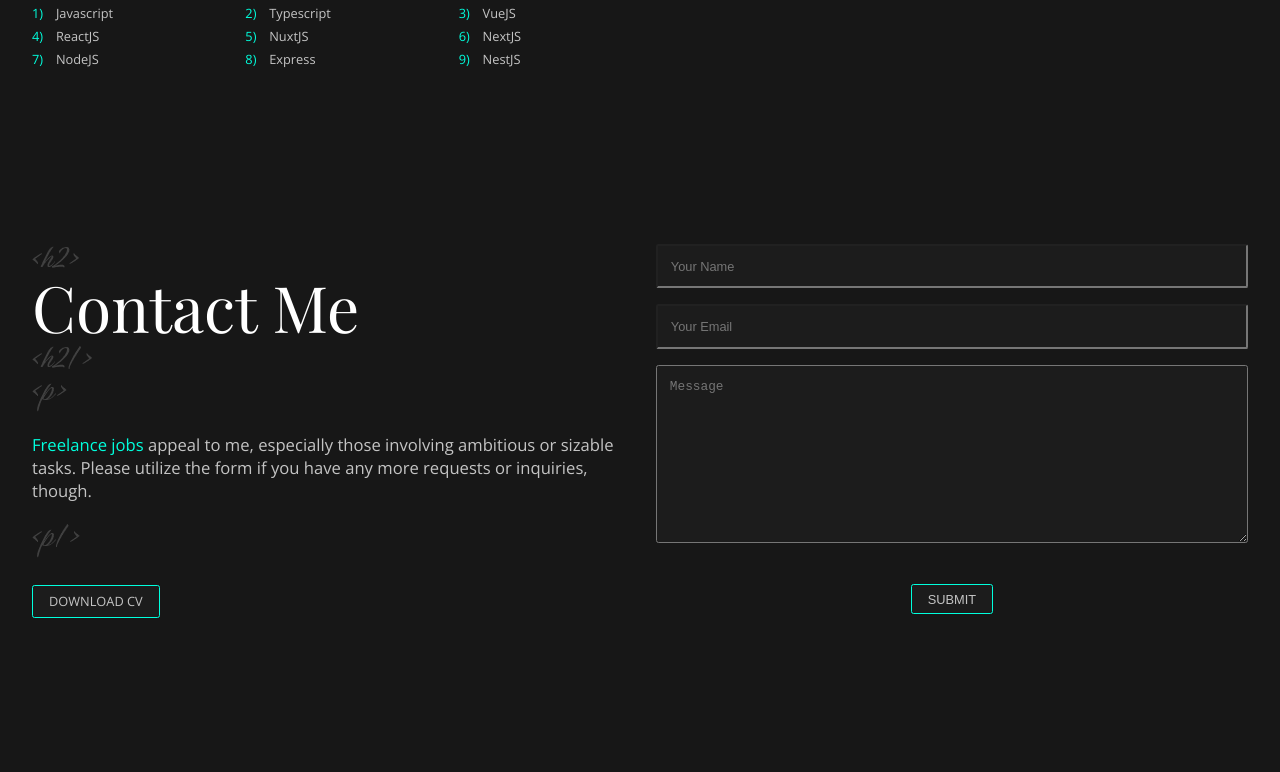
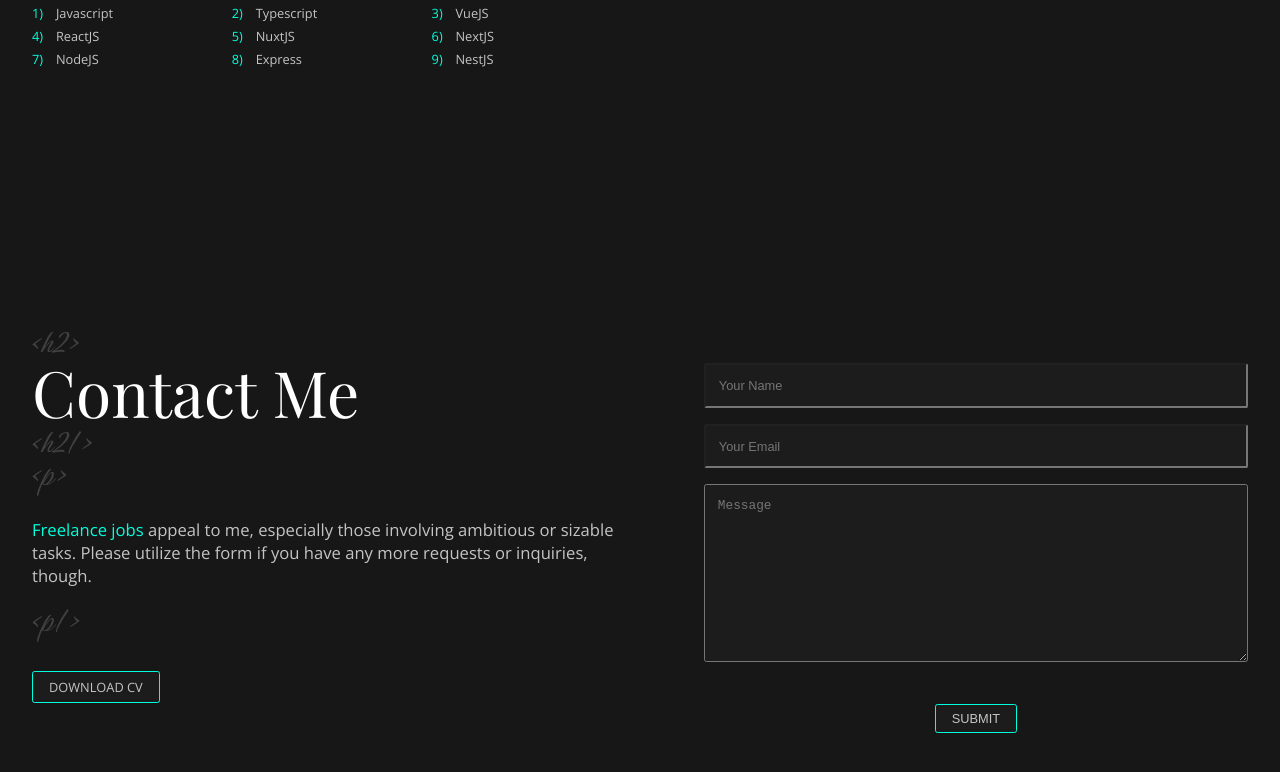
Before and after one commit to Leeyah-123/first-portfolio-website, a React (Create React App) app: page / in a window 1280 px wide. Shown: the part 2288-3060 px from the top of the page. Before the commit the page ends 2982 px from the top, so only its background shows below. Built offline with nearby package versions, Linux system fonts and the light colour scheme; the HTML template or start-up script is replaced by a standard one; a web font is replaced by a local one.

Commit message:
Completed Contact

```diff
--- a/src/components/Contact.jsx
+++ b/src/components/Contact.jsx
@@ -5,7 +5,7 @@
 function Contact() {
   return (
     <section id="contact">
-      <div className="contact flex">
+      <div className="contact">
         <div className="text-container">
           <img className="html-open-element" src="./h2.png" alt="<h2>" />
           <h1 className="heading">
--- a/src/styles/contact.css
+++ b/src/styles/contact.css
@@ -1,17 +1,13 @@
 .contact {
   position: relative;
-  flex-direction: column;
-  align-items: center;
+  display: grid;
+  grid-auto-flow: row;
   width: calc(100vw - 135px);
   min-height: 50vh;
   padding-block: 10vh;
   margin-left: 130px;
   padding-inline: clamp(3rem, 4vw, 5rem);
   gap: 2rem;
-}
-
-.contact .text-container {
-  flex: 1;
 }
 
 .contact .heading {
@@ -53,7 +49,6 @@
   border: 0.1em solid var(--clr-green);
   padding: 0.5em 1.25em;
   transition: all 300ms ease-out;
-  margin-top: 2em;
   border-radius: 0.2em;
   font-size: clamp(0.6rem, 1vw, 1.5rem);
 }
@@ -61,10 +56,6 @@
 .contact-btn:hover {
   color: var(--clr-bg-dark);
   background: var(--clr-green);
-}
-
-.contact-form-container {
-  flex: 1;
 }
 
 .contact-form {
@@ -124,6 +115,14 @@
 @media (min-width: 800px) {
   .contact {
     padding-inline: 2em;
-    flex-direction: row;
+    grid-auto-flow: column;
+    grid-template-columns: 50% 50%;
+  }
+  .contact-form-container {
+    padding-top: 3em;
+    padding-inline: 2em;
+  }
+  .contact .text-container {
+    padding-top: 1em;
   }
 }/*# sourceMappingURL=contact.css.map */
--- a/src/styles/contact.scss
+++ b/src/styles/contact.scss
@@ -3,18 +3,14 @@
 
 .contact {
   position: relative;
-  flex-direction: column;
-  align-items: center;
+  display: grid;
+  grid-auto-flow: row;
   width: calc(100vw - 135px);
   min-height: 50vh;
   padding-block: 10vh;
   margin-left: 130px;
   padding-inline: clamp(3rem, 4vw, 5rem);
   gap: 2rem;
-}
-
-.contact .text-container {
-  flex: 1;
 }
 
 .contact .heading {
@@ -56,7 +52,6 @@
   border: 0.1em solid var(--clr-green);
   padding: 0.5em 1.25em;
   transition: all 300ms ease-out;
-  margin-top: 2em;
   border-radius: 0.2em;
   font-size: clamp(0.6rem, 1vw, 1.5rem);
 }
@@ -64,10 +59,6 @@
 .contact-btn:hover {
   color: var(--clr-bg-dark);
   background: var(--clr-green);
-}
-
-.contact-form-container {
-  flex: 1;
 }
 
 .contact-form {
@@ -126,6 +117,16 @@
 @media (min-width: 800px) {
   .contact {
     padding-inline: 2em;
-    flex-direction: row;
+    grid-auto-flow: column;
+    grid-template-columns: 50% 50%;
+  }
+
+  .contact-form-container {
+    padding-top: 3em;
+    padding-inline: 2em;
+  }
+
+  .contact .text-container {
+    padding-top: 1em;
   }
 }
--- a/src/styles/skills.css
+++ b/src/styles/skills.css
@@ -91,8 +91,8 @@
     flex-direction: row;
   }
   .skill-icons {
+    display: grid !important;
     height: 100%;
-    display: grid;
     padding: 9em;
     gap: 1.5em;
     grid-template-columns: repeat(3, minmax(20px, 1fr));
--- a/src/styles/skills.scss
+++ b/src/styles/skills.scss
@@ -95,8 +95,8 @@
     flex-direction: row;
   }
   .skill-icons {
+    display: grid !important;
     height: 100%;
-    display: grid;
     padding: 9em;
     gap: 1.5em;
     grid-template-columns: repeat(3, minmax(20px, 1fr));
```
Also changed, not shown: 2 other files (tests, documents, lock files or other folders).
